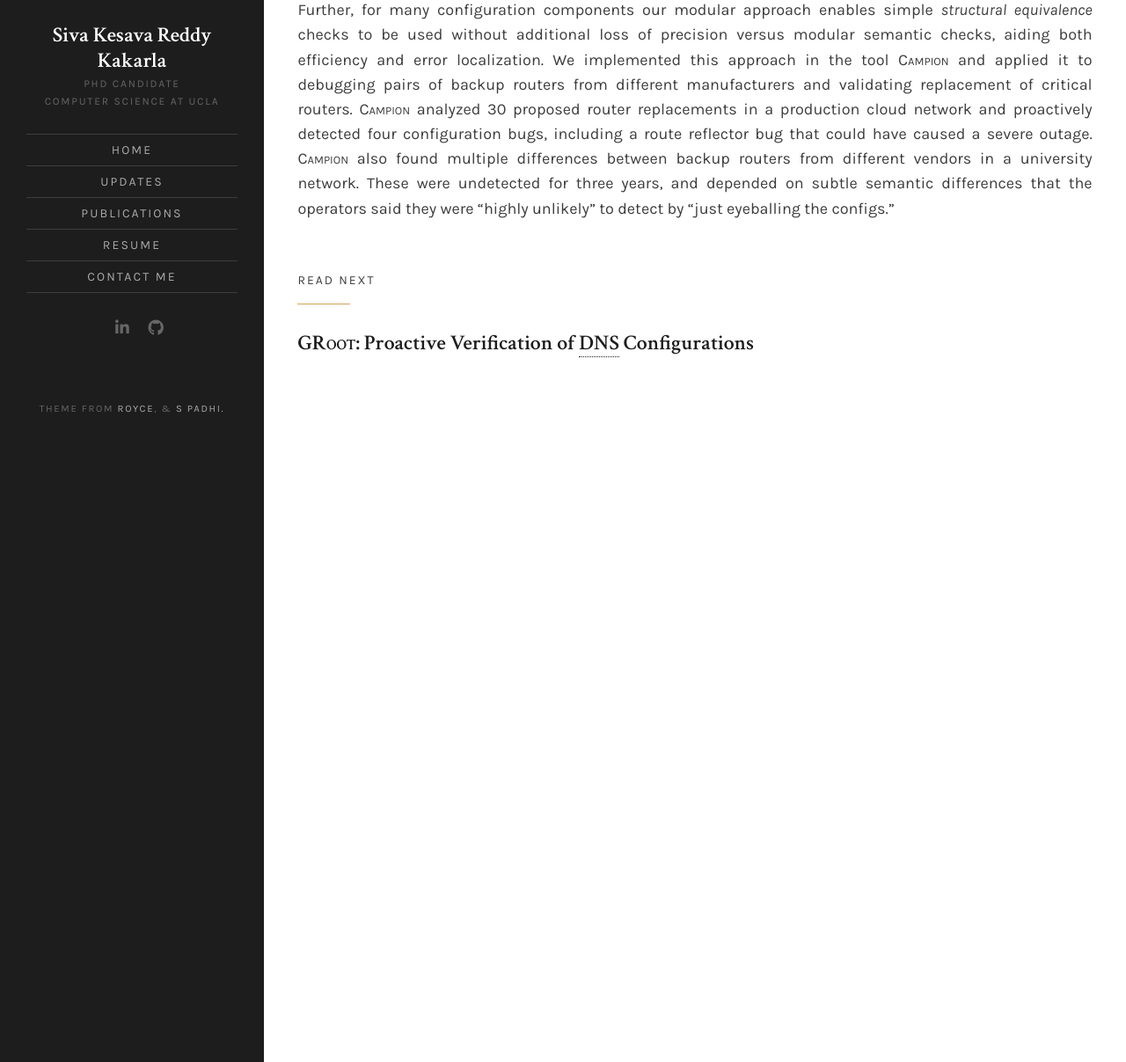
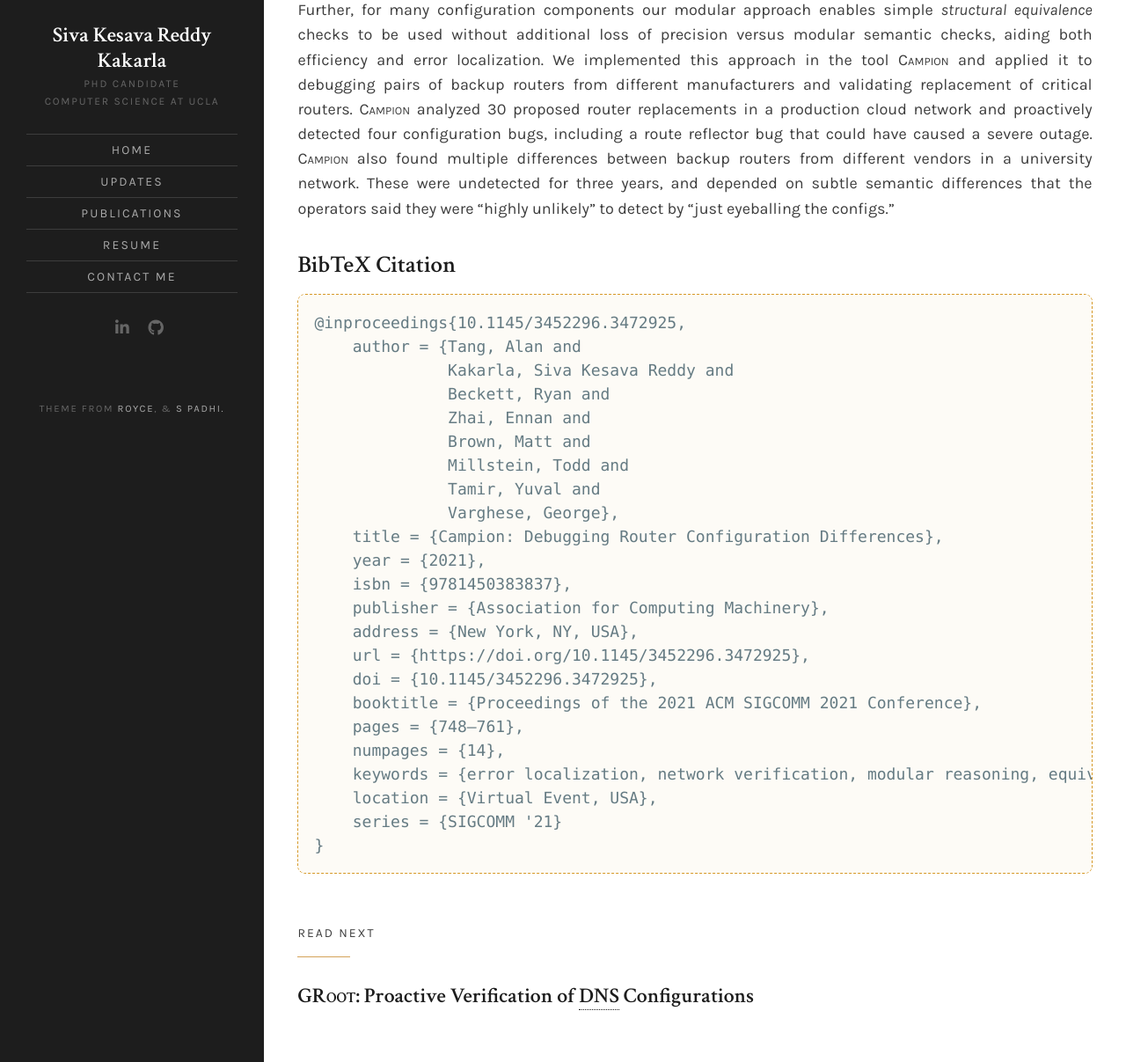
Before and after one commit to SivaKesava1/sivakesava1.github.io, a Jekyll site: the page built from _projects/6-campion.md, in a window 1280 px wide and 1400 px high, scrolled down 438 px, cut to the strip 193-1400 px from the top of the window. Shown: the whole strip at 88% size. Built offline with Jekyll 4.4.1, drawn with Linux system fonts in a browser that asks for light colours; nearby versions of some CDN libraries; a style sheet for code colours, icons or effects is not loaded.

Commit message:
Updated CV & Campion

````diff
--- a/_includes/common_links.md
+++ b/_includes/common_links.md
@@ -4,7 +4,7 @@
 [George Varghese]:        https://web.cs.ucla.edu/~varghese
 [Yuval Tamir]:            https://web.cs.ucla.edu/~tamir
 [Ravi Netravali]:         https://web.cs.ucla.edu/~ravi
-[Ryan Beckett]:           http://www.beckett.ninja/#home
+[Ryan Beckett]:           https://www.microsoft.com/en-us/research/people/rybecket/
 [Ratul Mahajan]:          https://ratul.org/
 [Victor Bahl]:            https://www.microsoft.com/en-us/research/people/bahl/
 [Karthick Jayaraman]:     http://kjayaram.mysite.syr.edu/Home.html
--- a/_projects/6-campion.md
+++ b/_projects/6-campion.md
@@ -36,3 +36,31 @@ debugging pairs of backup routers from different manufacturers and validating re
 =sc^Campion^sc= also found multiple differences between backup routers from different vendors in a university network. These were undetected for three years, and depended on subtle semantic differences that the operators said they were "highly unlikely" to detect by "just eyeballing the configs."
 
 {% include common_links.md %}
+
+#### BibTeX Citation
+
+```bibtex {% raw %}
+@inproceedings{10.1145/3452296.3472925,
+    author = {Tang, Alan and
+              Kakarla, Siva Kesava Reddy and
+              Beckett, Ryan and
+              Zhai, Ennan and
+              Brown, Matt and
+              Millstein, Todd and
+              Tamir, Yuval and
+              Varghese, George},
+    title = {Campion: Debugging Router Configuration Differences},
+    year = {2021},
+    isbn = {9781450383837},
+    publisher = {Association for Computing Machinery},
+    address = {New York, NY, USA},
+    url = {https://doi.org/10.1145/3452296.3472925},
+    doi = {10.1145/3452296.3472925},
+    booktitle = {Proceedings of the 2021 ACM SIGCOMM 2021 Conference},
+    pages = {748–761},
+    numpages = {14},
+    keywords = {error localization, network verification, modular reasoning, equivalence checking},
+    location = {Virtual Event, USA},
+    series = {SIGCOMM '21}
+}
+{% endraw %} ```
````
Also changed, not shown: 2 other files.
